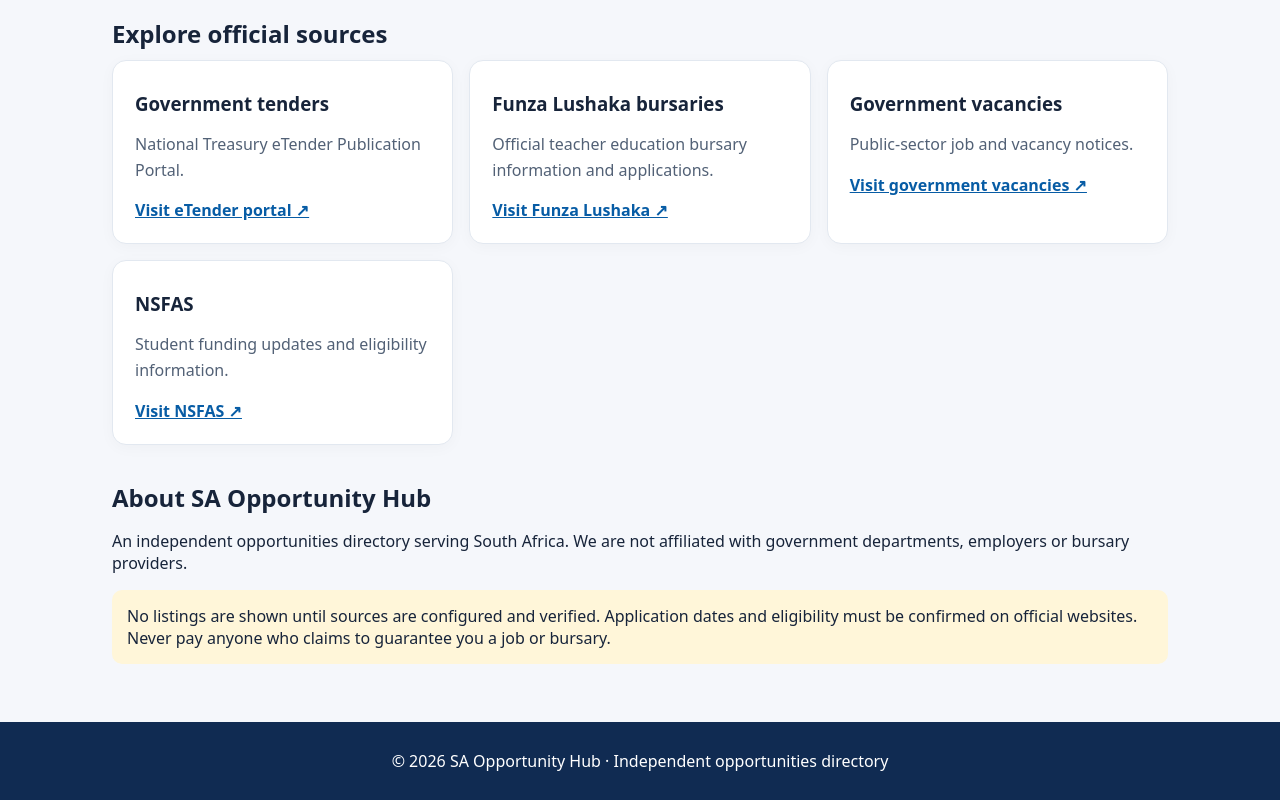
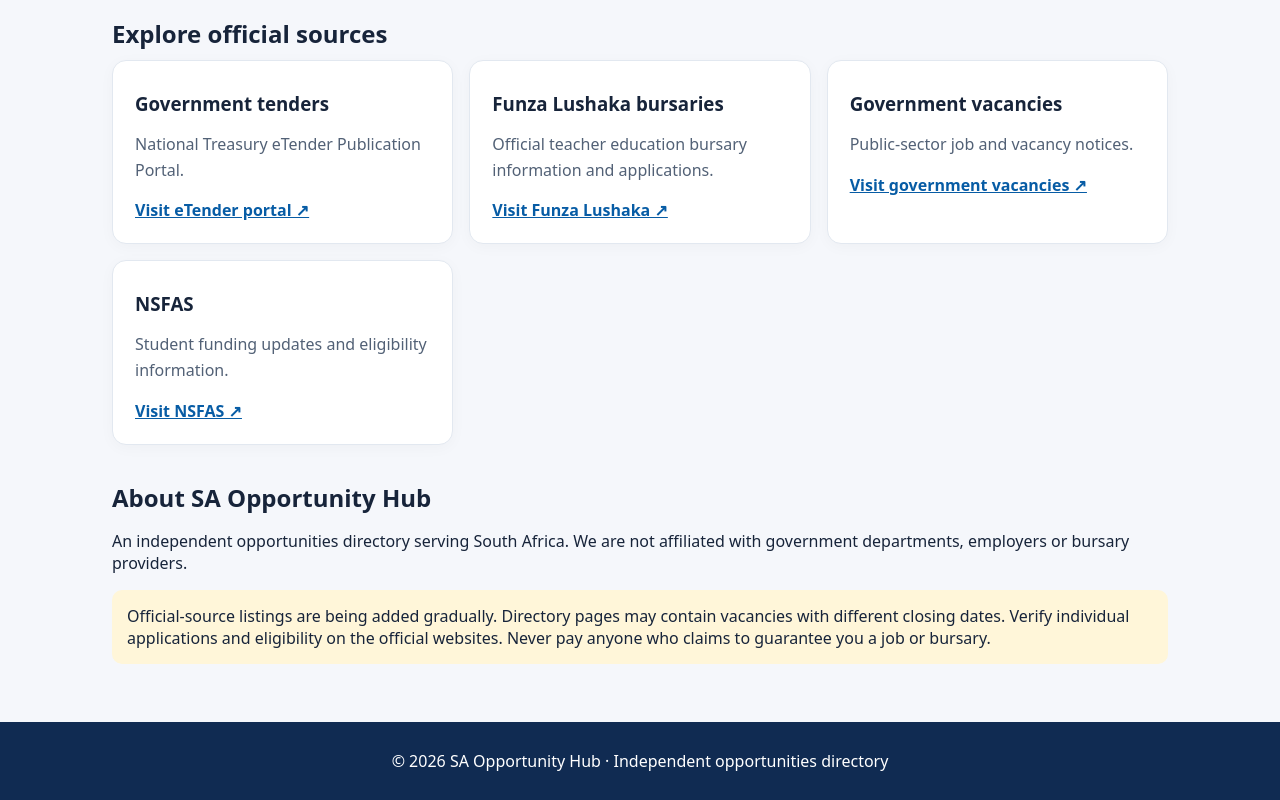
Before and after one commit to MangalisoV/sa-opportunity-hub-, a plain HTML site: page index.html in a window 1280 px wide. Shown: the part 1044-1844 px from the top of the page. Drawn offline with Linux system fonts and the light colour scheme.

Commit message:
Update launch notice for verified initial listings

```diff
--- a/index.html
+++ b/index.html
@@ -10,7 +10,7 @@
 <article class="card"><h3>Funza Lushaka bursaries</h3><p>Official teacher education bursary information and applications.</p><a href="https://www.funzalushaka.doe.gov.za/" target="_blank" rel="noopener noreferrer">Visit Funza Lushaka ↗</a></article>
 <article class="card"><h3>Government vacancies</h3><p>Public-sector job and vacancy notices.</p><a href="https://www.gov.za/about-government/government-vacancies" target="_blank" rel="noopener noreferrer">Visit government vacancies ↗</a></article>
 <article class="card"><h3>NSFAS</h3><p>Student funding updates and eligibility information.</p><a href="https://www.nsfas.org.za/" target="_blank" rel="noopener noreferrer">Visit NSFAS ↗</a></article>
-</div></section><section id="about"><h2>About SA Opportunity Hub</h2><p>An independent opportunities directory serving South Africa. We are not affiliated with government departments, employers or bursary providers.</p><p class="notice">No listings are shown until sources are configured and verified. Application dates and eligibility must be confirmed on official websites. Never pay anyone who claims to guarantee you a job or bursary.</p></section></main><footer>© <span id="year"></span> SA Opportunity Hub · Independent opportunities directory</footer>
+</div></section><section id="about"><h2>About SA Opportunity Hub</h2><p>An independent opportunities directory serving South Africa. We are not affiliated with government departments, employers or bursary providers.</p><p class="notice">Official-source listings are being added gradually. Directory pages may contain vacancies with different closing dates. Verify individual applications and eligibility on the official websites. Never pay anyone who claims to guarantee you a job or bursary.</p></section></main><footer>© <span id="year"></span> SA Opportunity Hub · Independent opportunities directory</footer>
 <script>
 const cards=document.getElementById('cards'), filters=document.getElementById('filters'), query=document.getElementById('q'), category=document.getElementById('category');let items=[], active='all';
 function escapeHTML(x){return String(x??'').replace(/[&<>"']/g,c=>({'&':'&amp;','<':'&lt;','>':'&gt;','"':'&quot;',"'":'&#39;'}[c]))}
```
